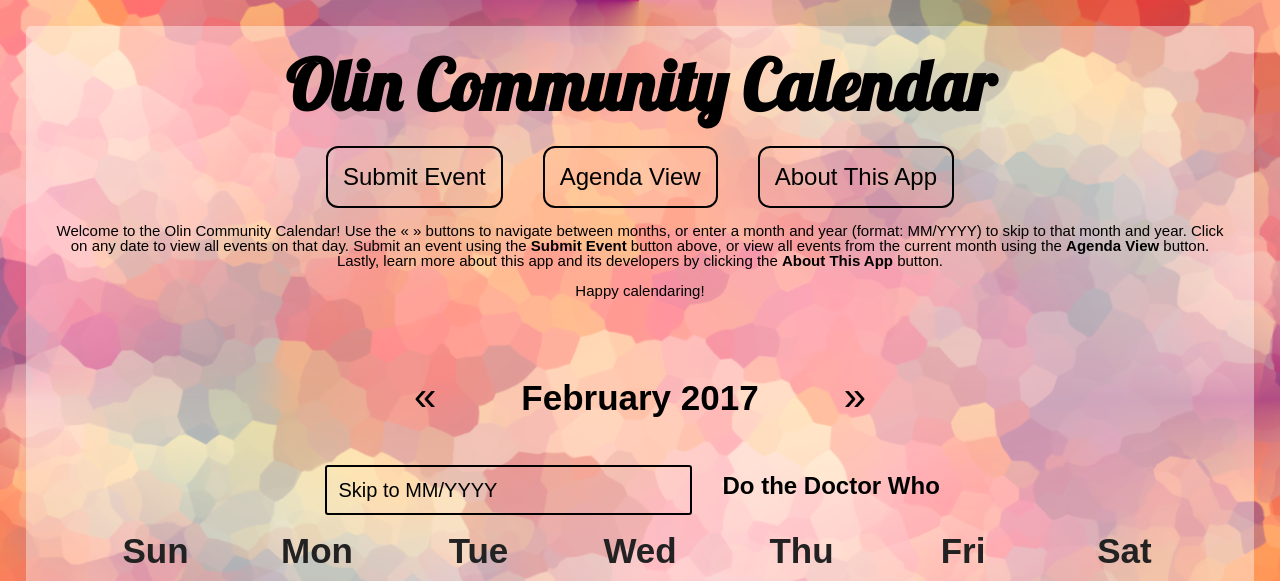
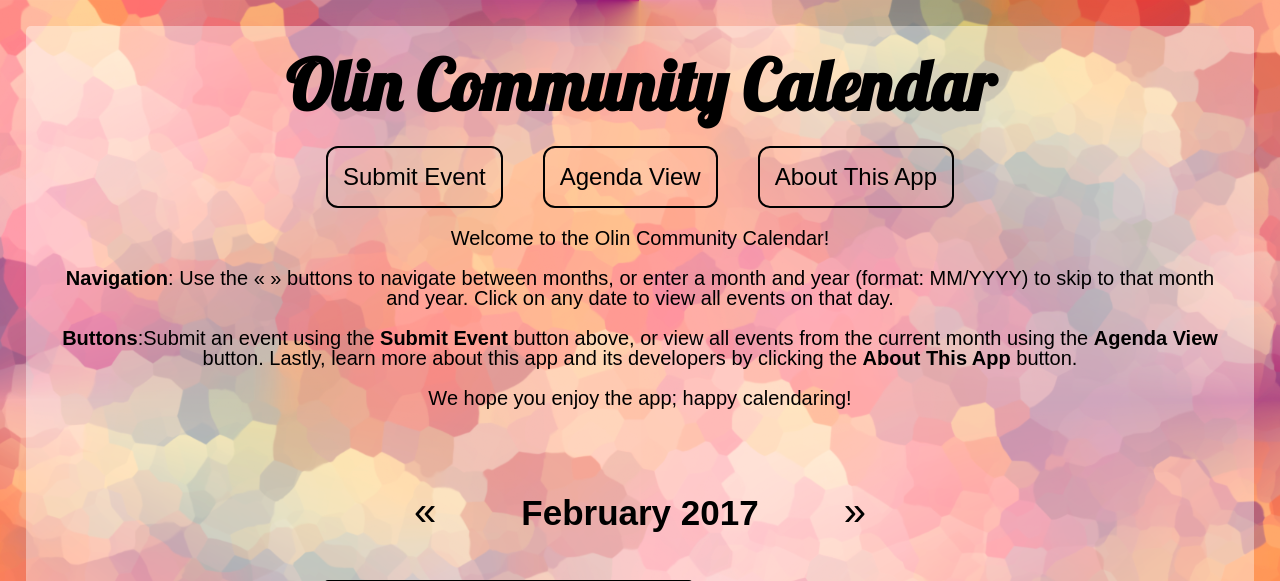
Before and after one commit to leonjunwei/htl-calendar, a Flask app: page / in a window 1280 px wide. Shown: the top 581 px of the page. Run offline with Flask 2, Linux system fonts and the light colour scheme; data that the repository does not hold is empty; some libraries are stand-ins or nearby versions; some web fonts are replaced.

Commit message:
Updating description

```diff
--- a/templates/index.html
+++ b/templates/index.html
@@ -21,7 +21,13 @@
         &emsp;&emsp;
         <a href="about.html"><button class="menu">About This App</button></a>
 
-        <p style="font-size: 15px">Welcome to the Olin Community Calendar! Use the &laquo; &raquo; buttons to navigate between months, or enter a month and year (format: MM/YYYY) to skip to that month and year. Click on any date to view all events on that day. Submit an event using the <b>Submit Event</b> button above, or view all events from the current month using the <b>Agenda View</b> button. Lastly, learn more about this app and its developers by clicking the <b>About This App</b> button.<br/><br/>Happy calendaring!</p>
+        <p style="font-size: 20px">Welcome to the Olin Community Calendar!<br/><br/>
+
+        <b>Navigation</b>: Use the &laquo; &raquo; buttons to navigate between months, or enter a month and year (format: MM/YYYY) to skip to that month and year. Click on any date to view all events on that day.<br/><br/>
+
+        <b>Buttons</b>:Submit an event using the <b>Submit Event</b> button above, or view all events from the current month using the <b>Agenda View</b> button. Lastly, learn more about this app and its developers by clicking the <b>About This App</b> button.<br/><br/>
+
+        We hope you enjoy the app; happy calendaring!</p>
 
 
         <div id="demo"></div> <!-- Container for JS component -->
```
